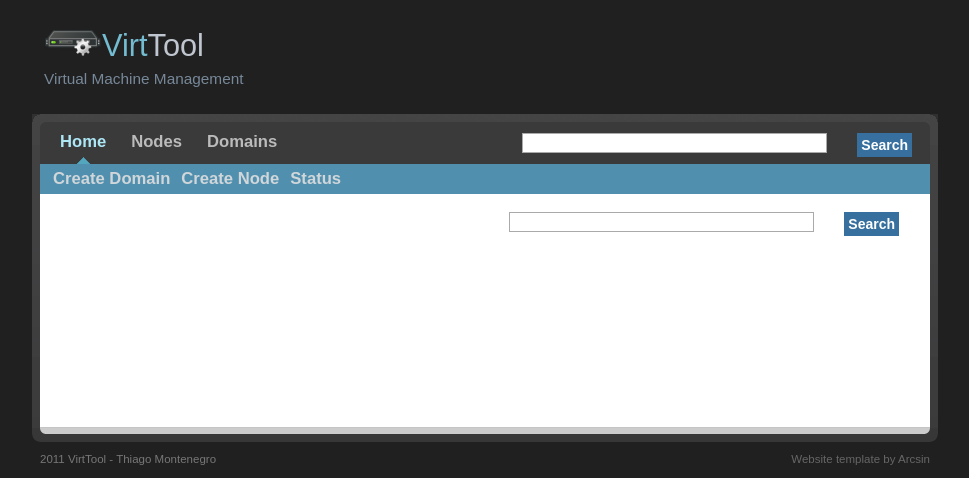
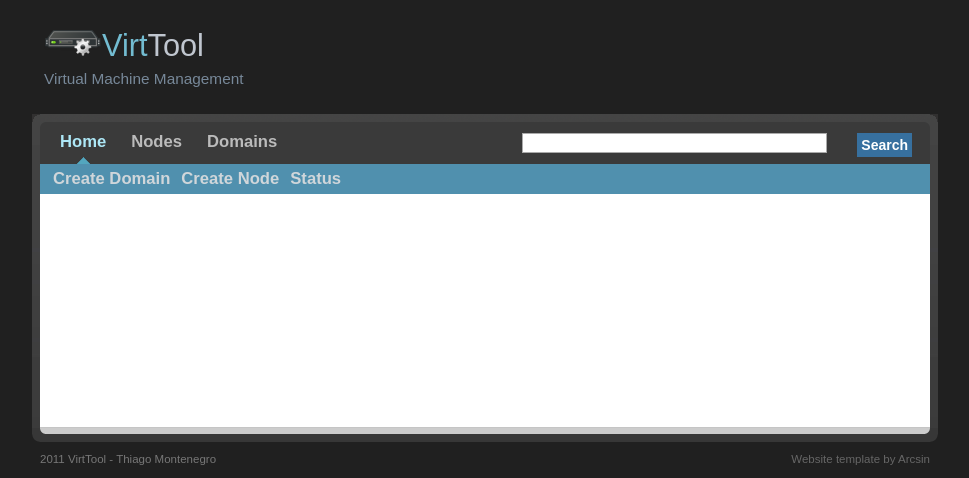
Before and after one commit to yxakuo/virttool, a Django app: template virttool/templates/virt/index.html in a window 1280 px wide. Shown: the top 478 px of the page, without its empty margins (155-1124 px from the left). Run offline with Django 3.2, Linux system fonts and the light colour scheme; the template is opened without the code that fills it, so the values that code supplies are empty.

Commit message:
removing search from start page, as it is now accessible on all the pages

```diff
--- a/virttool/templates/virt/index.html
+++ b/virttool/templates/virt/index.html
@@ -19,18 +19,8 @@
 </script>
 
 <style type="text/css" media="screen">
-    #q {  width: 300px; }
     #content { height: 200px;}
 </style>
 
-
-<div id="formsearch" style="width: 400px; float: right;">
-<form class="formx" action="{% url domain_get %}" method="get">
-
-       <input type="text" name="q" value="" id="q"/>
-       <input style="float: right;" class="form_bt_adicionar" type="submit" value="Search"/>
-
-</form>
-</div>
 <br/>
 {% endblock %}
```
